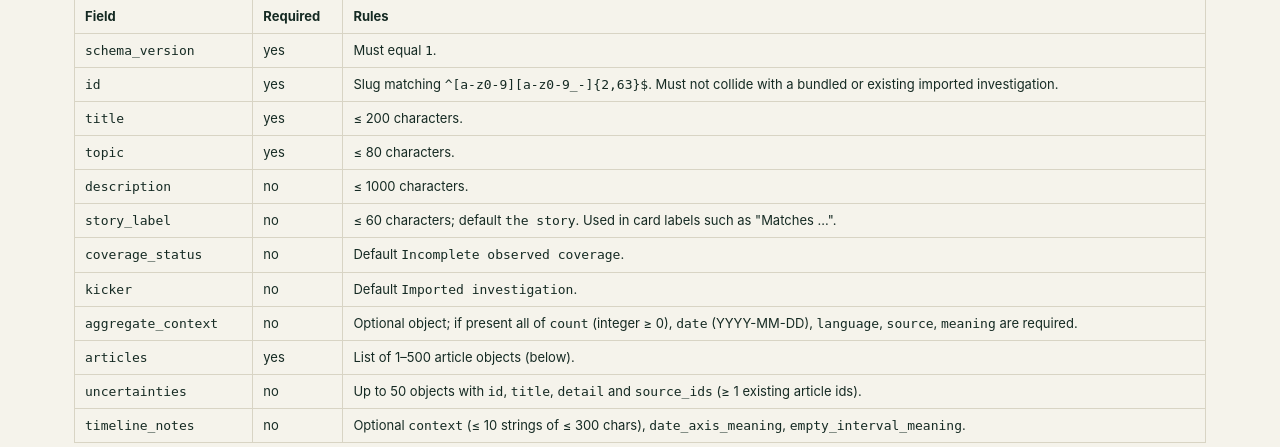
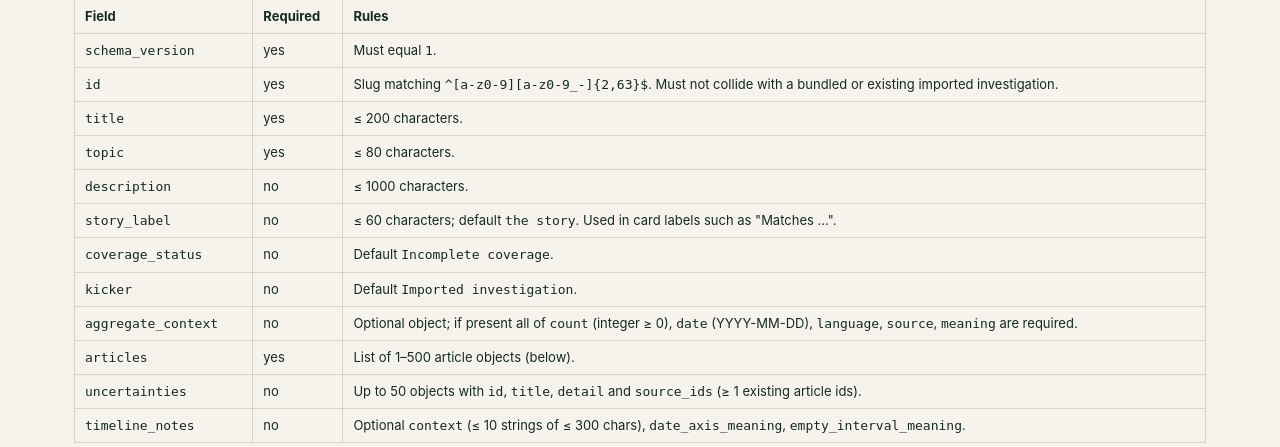
Before and after one commit to maxspiv/before-the-headline, a Flask app: page /import/schema in a window 1280 px wide. Shown: the part 376-823 px from the top of the page. Run offline with Flask 3, Linux system fonts and the light colour scheme.

Commit message:
Rewrite README for GitHub; align default coverage label and review wording
Co-Authored-By: Devin AI <158243242+devin-ai-integration[bot]@users.noreply.github.com>

```diff
--- a/investigations.py
+++ b/investigations.py
@@ -690,7 +690,7 @@ def import_template():
         'topic': 'Topic · Region',
         'description': 'What this investigation examines.',
         'story_label': 'the story',
-        'coverage_status': 'Incomplete observed coverage',
+        'coverage_status': 'Incomplete coverage',
         'articles': [
             {
                 'id': 'example-a',
--- a/templates/home.html
+++ b/templates/home.html
@@ -86,7 +86,7 @@
         <span class="details-title">Methodology</span>
         <span class="details-hint">Data sources, review method and a separate historical data check</span>
       </summary>
-      <p class="section-note"><strong>Review method.</strong> Each page in an investigation was opened and read during review; relevance and copied-text labels were recorded by hand. The bundled collection mixes GDELT results with pages found outside GDELT.</p>
+      <p class="section-note"><strong>Review method.</strong> Each page in an investigation was opened and read during review; relevance and copied-text labels were recorded during a manual, agent-assisted review. The bundled collection mixes GDELT results with pages found outside GDELT.</p>
       <p class="section-note"><strong>Timestamps.</strong> Article dates on cards and timelines are publisher-claimed dates from the page or from GDELT metadata; date-only entries have no time or timezone. GDELT observation times and capture times are shown separately in source details.</p>
       <p class="section-note"><strong>Historical data check.</strong> Separately from the investigations above, six translated GDELT GKG files (00:00 and 00:15 UTC on 1 March 2015, 2017 and 2019; 14,725 records) were checked for source-language labels: 60 reported language-code values and 14,320 distinct document identifiers; manual review confirmed 6 non-English article bodies. The equivalent native-stream sample had every language field blank, so an English denominator was not established. No detector, alert threshold, lead time or false-alarm rate was evaluated. Details: HISTORICAL_FEASIBILITY.md in the repository.</p>
     </details>
--- a/templates/schema.html
+++ b/templates/schema.html
@@ -32,7 +32,7 @@
           <tr><td><code>topic</code></td><td>yes</td><td>≤ 80 characters.</td></tr>
           <tr><td><code>description</code></td><td>no</td><td>≤ 1000 characters.</td></tr>
           <tr><td><code>story_label</code></td><td>no</td><td>≤ 60 characters; default <code>the story</code>. Used in card labels such as "Matches …".</td></tr>
-          <tr><td><code>coverage_status</code></td><td>no</td><td>Default <code>Incomplete observed coverage</code>.</td></tr>
+          <tr><td><code>coverage_status</code></td><td>no</td><td>Default <code>Incomplete coverage</code>.</td></tr>
           <tr><td><code>kicker</code></td><td>no</td><td>Default <code>Imported investigation</code>.</td></tr>
           <tr><td><code>aggregate_context</code></td><td>no</td><td>Optional object; if present all of <code>count</code> (integer ≥ 0), <code>date</code> (YYYY-MM-DD), <code>language</code>, <code>source</code>, <code>meaning</code> are required.</td></tr>
           <tr><td><code>articles</code></td><td>yes</td><td>List of 1–500 article objects (below).</td></tr>
```
Also changed, not shown: SUBMISSION.md (+1 -1 lines), README.md.
